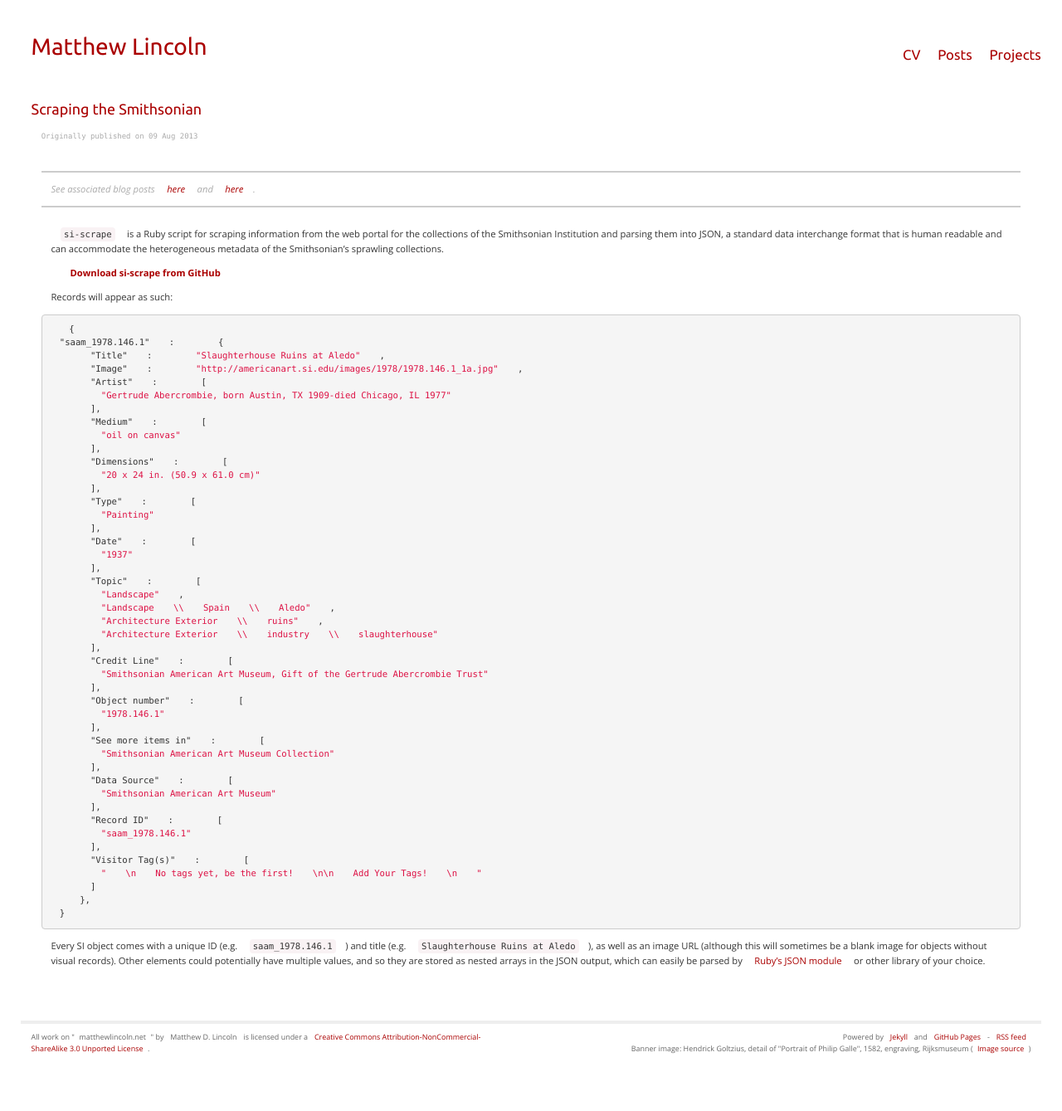
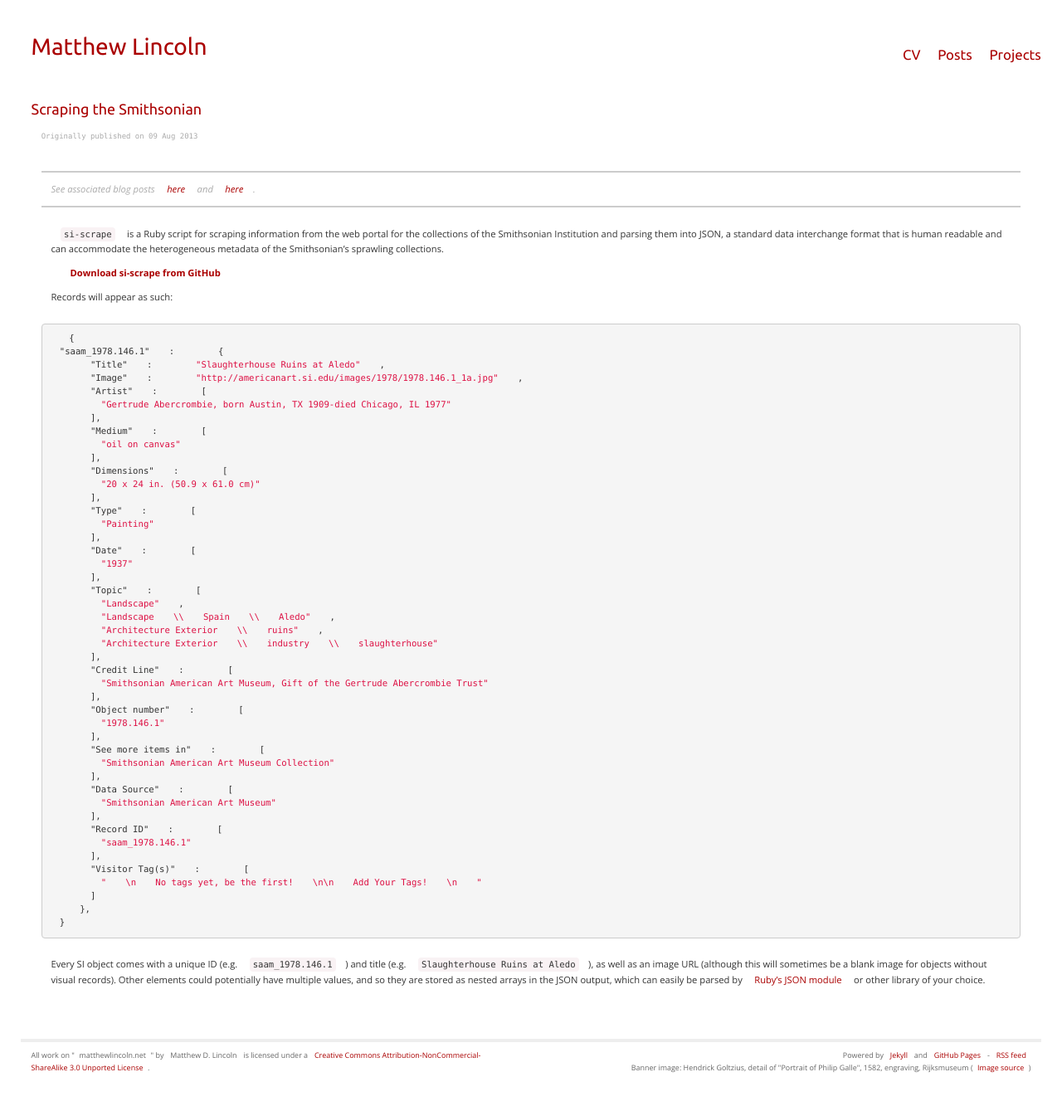
Before and after one commit to mdlincoln/mdlincoln.github.io, a Jekyll site: the page built from projects/scraping-the-smithsonian.md, in a window 1280 px wide. Shown: the whole page at 83% size. Built offline with Jekyll 4.4.1, drawn with Linux system fonts in a browser that asks for light colours; before the commit the page ends 1317 px from its top, so only the background shows below that.

Commit message:
Slight increase to figure top&bottom margins

```diff
--- a/css/main.css
+++ b/css/main.css
@@ -67,7 +67,7 @@ body main img {
 }
 
 figure {
-  margin: 1em 0;
+  margin: 2em 0;
 }
 
 figure figcaption {
```
